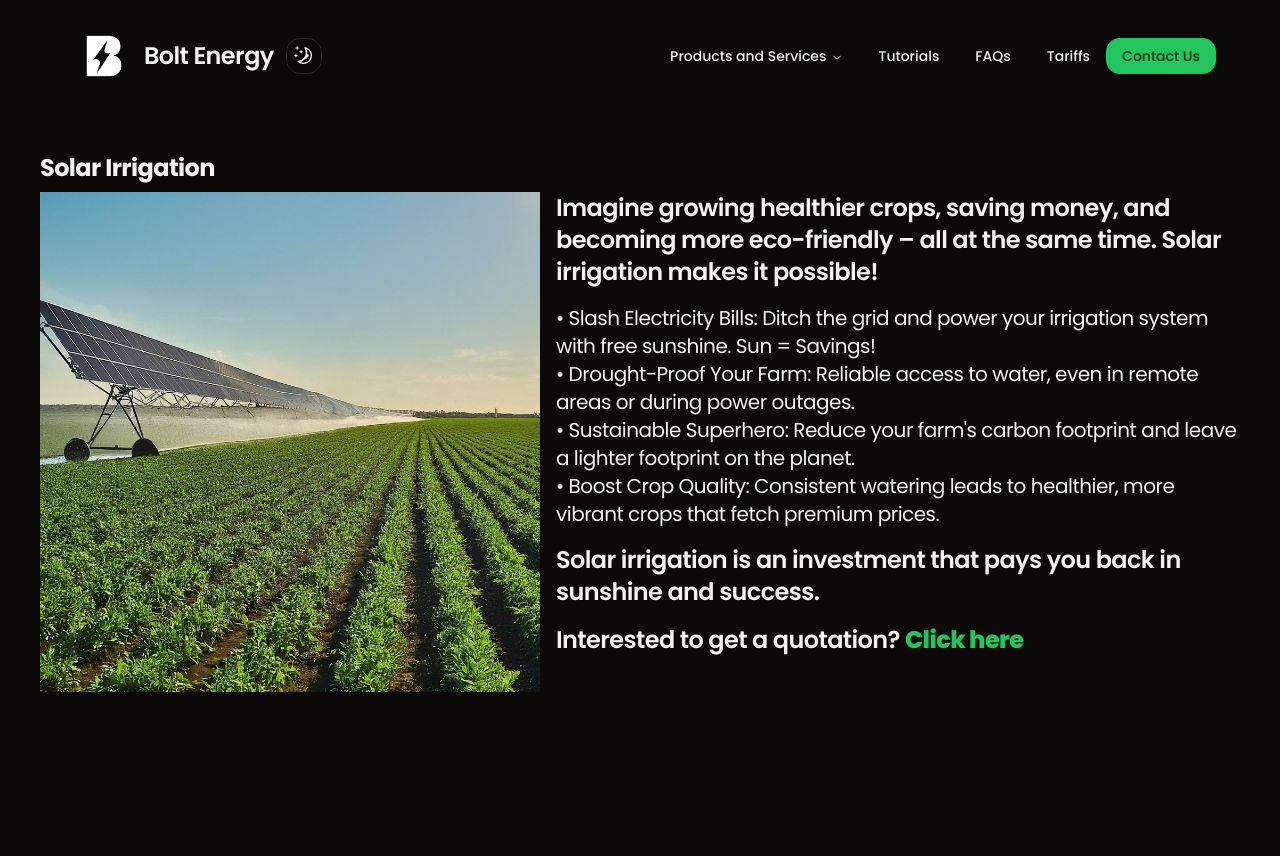
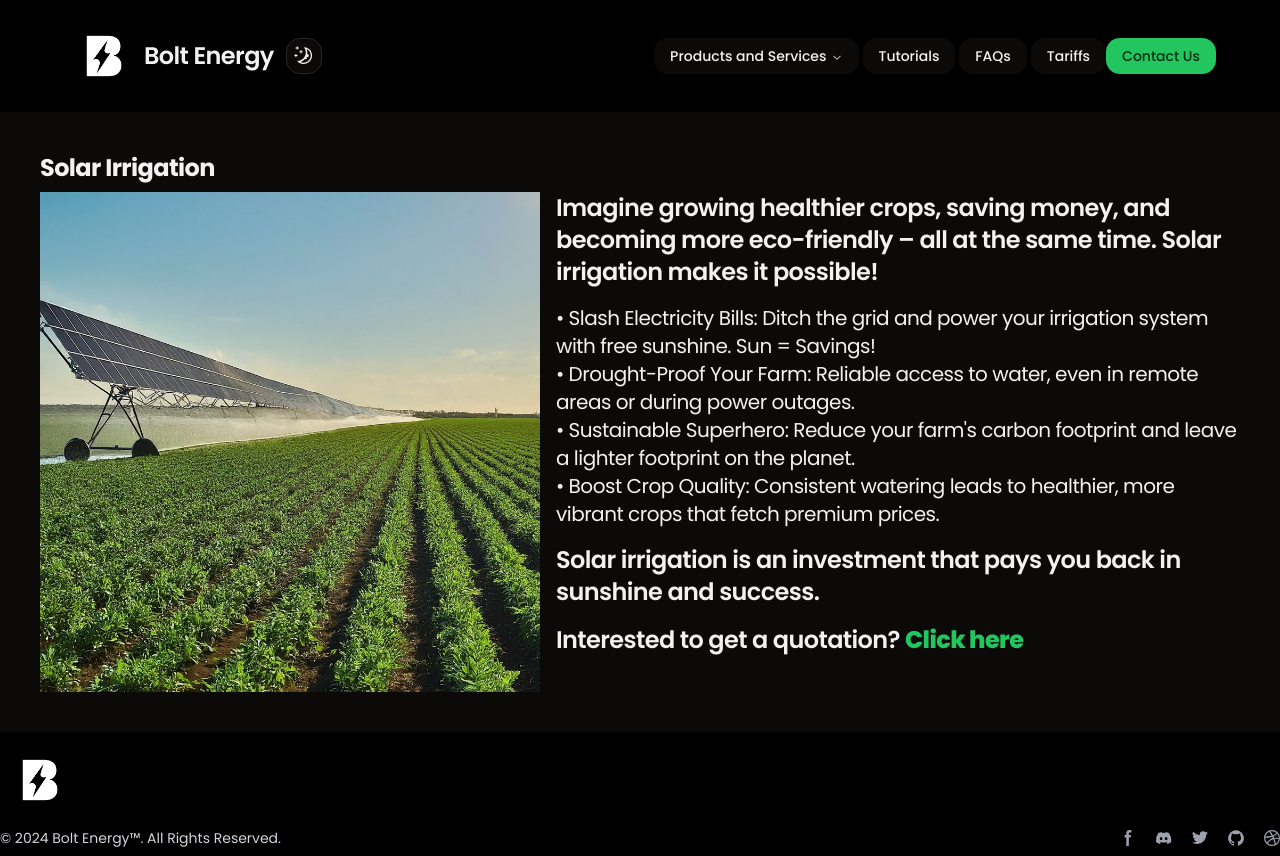
Before and after one commit to amrayman100/solar, a Next.js app: page /product/solar-irrigation in a window 1280 px wide. Before the commit the page ends 800 px from the top, so only its background shows below. Built offline with nearby package versions, Linux system fonts and the light colour scheme.

Commit message:
creatung footer

```diff
--- a/app/layout.tsx
+++ b/app/layout.tsx
@@ -27,7 +27,7 @@ export default function RootLayout({
     <html lang="en" suppressHydrationWarning>
       <ReactQueryClientProvider>
         <RTLProvider>
-          <body className={poppins.className}>
+          <body className={poppins.className + " flex flex-col min-h-screen"}>
             <ThemeProvider
               attribute="class"
               defaultTheme="dark"
--- a/app/page.tsx
+++ b/app/page.tsx
@@ -1,9 +1,11 @@
 import { MonthlyConsumptionForm } from "@/components/product/grid-tied/monthly-consumption-form";
+import { Footer } from "@/components/shared/footer";
 import Header from "@/components/shared/header";
 
 export default async function Home() {
   return (
-    <main>
+    <>
+      <main className="flex-grow">
         <Header />
         <div
           style={{ backgroundImage: `url(${"/drone-3.jpg"})` }}
@@ -25,5 +27,7 @@ export default async function Home() {
         </div>
         <div className="z-10 max-w-5xl w-full items-center justify-between text-sm lg:flex"></div>
       </main>
+      <Footer />
+    </>
   );
 }
--- a/app/product/solar-irrigation/page.tsx
+++ b/app/product/solar-irrigation/page.tsx
@@ -1,3 +1,4 @@
+import { Footer } from "@/components/shared/footer";
 import Header from "@/components/shared/header";
 import {
   TypographyH1,
@@ -12,7 +13,8 @@ import Link from "next/link";
 
 export default async function GridTiedProposalPage() {
   return (
-    <main className="min-h-screen">
+    <>
+      <main className="flex-grow">
         <Header />
         <div className="m-10">
           <div className="flex place-items-center gap-3">
@@ -89,5 +91,7 @@ export default async function GridTiedProposalPage() {
           </div>
         </div>
       </main>
+      <Footer />
+    </>
   );
 }
--- /dev/null
+++ b/components/shared/footer.tsx
@@ -0,0 +1,144 @@
+import Image from "next/image";
+
+export function Footer() {
+  return (
+    <>
+      <footer className="bg-white dark:bg-black">
+        <div className="mx-auto w-screen max-w-screen-xl mt-2">
+          <div className="sm:flex sm:items-center sm:justify-between">
+            <div className="flex gap-2">
+              <div className="hidden dark:block">
+                <Image
+                  alt="Logo"
+                  src={"/logo-dark.png"}
+                  blurDataURL={"/logo-dark.png"}
+                  placeholder="blur"
+                  quality={100}
+                  height={80}
+                  width={80}
+                  style={{
+                    objectFit: "cover",
+                  }}
+                />
+              </div>
+              <div className="block dark:hidden">
+                <Image
+                  alt="Logo"
+                  src={"/logo.png"}
+                  blurDataURL={"/logo.png"}
+                  placeholder="blur"
+                  quality={100}
+                  height={80}
+                  width={80}
+                  style={{
+                    objectFit: "cover",
+                  }}
+                />
+              </div>
+            </div>
+            {/* <div>Links</div> */}
+          </div>
+          <div className="py-2 bg-white dark:bg-black md:flex md:items-center md:justify-between">
+            <span className="text-sm text-gray-500 dark:text-gray-300 sm:text-center">
+              © 2024 <a href="https://flowbite.com/">Bolt Energy™</a>. All
+              Rights Reserved.
+            </span>
+            <div className="flex mt-4 sm:justify-center md:mt-0 space-x-5 rtl:space-x-reverse">
+              <a
+                href="#"
+                className="text-gray-400 hover:text-gray-900 dark:hover:text-white"
+              >
+                <svg
+                  className="w-4 h-4"
+                  aria-hidden="true"
+                  xmlns="http://www.w3.org/2000/svg"
+                  fill="currentColor"
+                  viewBox="0 0 8 19"
+                >
+                  <path
+                    fillRule="evenodd"
+                    d="M6.135 3H8V0H6.135a4.147 4.147 0 0 0-4.142 4.142V6H0v3h2v9.938h3V9h2.021l.592-3H5V3.591A.6.6 0 0 1 5.592 3h.543Z"
+                    clipRule="evenodd"
+                  />
+                </svg>
+                <span className="sr-only">Facebook page</span>
+              </a>
+              <a
+                href="#"
+                className="text-gray-400 hover:text-gray-900 dark:hover:text-white"
+              >
+                <svg
+                  className="w-4 h-4"
+                  aria-hidden="true"
+                  xmlns="http://www.w3.org/2000/svg"
+                  fill="currentColor"
+                  viewBox="0 0 21 16"
+                >
+                  <path d="M16.942 1.556a16.3 16.3 0 0 0-4.126-1.3 12.04 12.04 0 0 0-.529 1.1 15.175 15.175 0 0 0-4.573 0 11.585 11.585 0 0 0-.535-1.1 16.274 16.274 0 0 0-4.129 1.3A17.392 17.392 0 0 0 .182 13.218a15.785 15.785 0 0 0 4.963 2.521c.41-.564.773-1.16 1.084-1.785a10.63 10.63 0 0 1-1.706-.83c.143-.106.283-.217.418-.33a11.664 11.664 0 0 0 10.118 0c.137.113.277.224.418.33-.544.328-1.116.606-1.71.832a12.52 12.52 0 0 0 1.084 1.785 16.46 16.46 0 0 0 5.064-2.595 17.286 17.286 0 0 0-2.973-11.59ZM6.678 10.813a1.941 1.941 0 0 1-1.8-2.045 1.93 1.93 0 0 1 1.8-2.047 1.919 1.919 0 0 1 1.8 2.047 1.93 1.93 0 0 1-1.8 2.045Zm6.644 0a1.94 1.94 0 0 1-1.8-2.045 1.93 1.93 0 0 1 1.8-2.047 1.918 1.918 0 0 1 1.8 2.047 1.93 1.93 0 0 1-1.8 2.045Z" />
+                </svg>
+                <span className="sr-only">Discord community</span>
+              </a>
+              <a
+                href="#"
+                className="text-gray-400 hover:text-gray-900 dark:hover:text-white"
+              >
+                <svg
+                  className="w-4 h-4"
+                  aria-hidden="true"
+                  xmlns="http://www.w3.org/2000/svg"
+                  fill="currentColor"
+                  viewBox="0 0 20 17"
+                >
+                  <path
+                    fillRule="evenodd"
+                    d="M20 1.892a8.178 8.178 0 0 1-2.355.635 4.074 4.074 0 0 0 1.8-2.235 8.344 8.344 0 0 1-2.605.98A4.13 4.13 0 0 0 13.85 0a4.068 4.068 0 0 0-4.1 4.038 4 4 0 0 0 .105.919A11.705 11.705 0 0 1 1.4.734a4.006 4.006 0 0 0 1.268 5.392 4.165 4.165 0 0 1-1.859-.5v.05A4.057 4.057 0 0 0 4.1 9.635a4.19 4.19 0 0 1-1.856.07 4.108 4.108 0 0 0 3.831 2.807A8.36 8.36 0 0 1 0 14.184 11.732 11.732 0 0 0 6.291 16 11.502 11.502 0 0 0 17.964 4.5c0-.177 0-.35-.012-.523A8.143 8.143 0 0 0 20 1.892Z"
+                    clipRule="evenodd"
+                  />
+                </svg>
+                <span className="sr-only">Twitter page</span>
+              </a>
+              <a
+                href="#"
+                className="text-gray-400 hover:text-gray-900 dark:hover:text-white"
+              >
+                <svg
+                  className="w-4 h-4"
+                  aria-hidden="true"
+                  xmlns="http://www.w3.org/2000/svg"
+                  fill="currentColor"
+                  viewBox="0 0 20 20"
+                >
+                  <path
+                    fillRule="evenodd"
+                    d="M10 .333A9.911 9.911 0 0 0 6.866 19.65c.5.092.678-.215.678-.477 0-.237-.01-1.017-.014-1.845-2.757.6-3.338-1.169-3.338-1.169a2.627 2.627 0 0 0-1.1-1.451c-.9-.615.07-.6.07-.6a2.084 2.084 0 0 1 1.518 1.021 2.11 2.11 0 0 0 2.884.823c.044-.503.268-.973.63-1.325-2.2-.25-4.516-1.1-4.516-4.9A3.832 3.832 0 0 1 4.7 7.068a3.56 3.56 0 0 1 .095-2.623s.832-.266 2.726 1.016a9.409 9.409 0 0 1 4.962 0c1.89-1.282 2.717-1.016 2.717-1.016.366.83.402 1.768.1 2.623a3.827 3.827 0 0 1 1.02 2.659c0 3.807-2.319 4.644-4.525 4.889a2.366 2.366 0 0 1 .673 1.834c0 1.326-.012 2.394-.012 2.72 0 .263.18.572.681.475A9.911 9.911 0 0 0 10 .333Z"
+                    clipRule="evenodd"
+                  />
+                </svg>
+                <span className="sr-only">GitHub account</span>
+              </a>
+              <a
+                href="#"
+                className="text-gray-400 hover:text-gray-900 dark:hover:text-white"
+              >
+                <svg
+                  className="w-4 h-4"
+                  aria-hidden="true"
+                  xmlns="http://www.w3.org/2000/svg"
+                  fill="currentColor"
+                  viewBox="0 0 20 20"
+                >
+                  <path
+                    fillRule="evenodd"
+                    d="M10 0a10 10 0 1 0 10 10A10.009 10.009 0 0 0 10 0Zm6.613 4.614a8.523 8.523 0 0 1 1.93 5.32 20.094 20.094 0 0 0-5.949-.274c-.059-.149-.122-.292-.184-.441a23.879 23.879 0 0 0-.566-1.239 11.41 11.41 0 0 0 4.769-3.366ZM8 1.707a8.821 8.821 0 0 1 2-.238 8.5 8.5 0 0 1 5.664 2.152 9.608 9.608 0 0 1-4.476 3.087A45.758 45.758 0 0 0 8 1.707ZM1.642 8.262a8.57 8.57 0 0 1 4.73-5.981A53.998 53.998 0 0 1 9.54 7.222a32.078 32.078 0 0 1-7.9 1.04h.002Zm2.01 7.46a8.51 8.51 0 0 1-2.2-5.707v-.262a31.64 31.64 0 0 0 8.777-1.219c.243.477.477.964.692 1.449-.114.032-.227.067-.336.1a13.569 13.569 0 0 0-6.942 5.636l.009.003ZM10 18.556a8.508 8.508 0 0 1-5.243-1.8 11.717 11.717 0 0 1 6.7-5.332.509.509 0 0 1 .055-.02 35.65 35.65 0 0 1 1.819 6.476 8.476 8.476 0 0 1-3.331.676Zm4.772-1.462A37.232 37.232 0 0 0 13.113 11a12.513 12.513 0 0 1 5.321.364 8.56 8.56 0 0 1-3.66 5.73h-.002Z"
+                    clipRule="evenodd"
+                  />
+                </svg>
+                <span className="sr-only">Dribbble account</span>
+              </a>
+            </div>
+          </div>
+        </div>
+      </footer>
+    </>
+  );
+}
--- a/components/shared/header.tsx
+++ b/components/shared/header.tsx
@@ -30,10 +30,8 @@ import { useTheme } from "next-themes";
 export default function Header() {
   const { theme } = useTheme();
 
-  console.log("log", theme);
-
   return (
-    <div className="">
+    <div className="sticky top-0 z-40 bg-white dark:bg-black">
       {/* mobile nav menu */}
       <div className="flex lg:hidden md:hidden">
         <Sheet>
@@ -86,7 +84,7 @@ export default function Header() {
         </Sheet>
       </div>
       {/* desktop nav menu */}
-      <div className="hidden lg:flex md:flex justify-between p-4 lg:mx-12">
+      <div className="sticky top-0 z-40 hidden lg:flex md:flex justify-between p-4 lg:mx-12">
         <div className="flex place-items-center gap-3">
           <div className="hidden dark:flex">
             <Image
```
Lines whose indentation alone changed are shown as unchanged.
